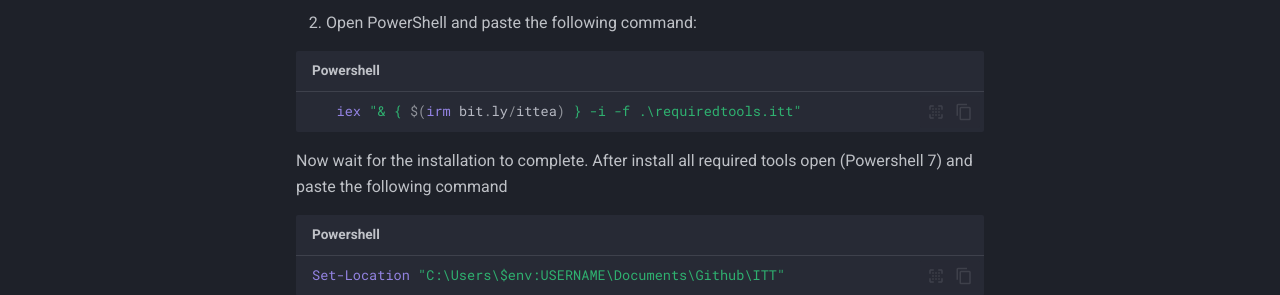
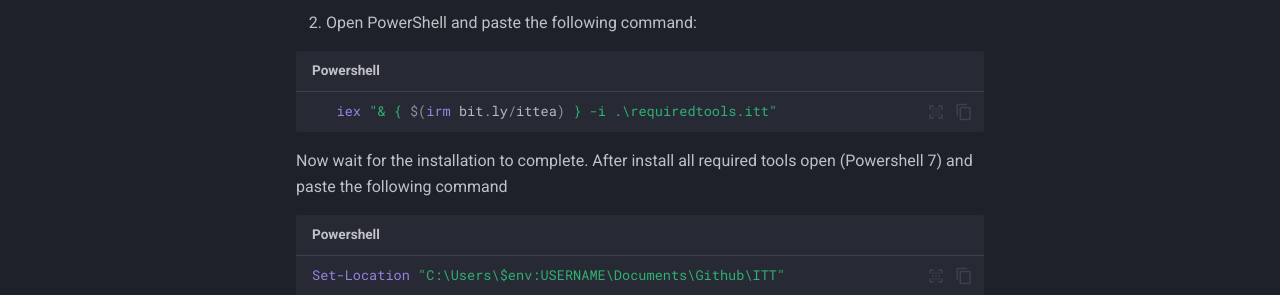
Before and after one commit to ittdocs/docs, an MkDocs documentation site: the page built from docs/Contribute/index.md, in a window 1280 px wide and 998 px high. Shown: the part 480-775 px from the top of the window. Built offline with MkDocs 1.6.1 and Material for MkDocs 9.7.7, drawn with Linux system fonts in a browser that asks for light colours.

````diff
--- a/docs/Contribute/index.md
+++ b/docs/Contribute/index.md
@@ -14,7 +14,7 @@ Quick install required tools Using ITT:
 2. Open PowerShell and paste the following command:
 
 ```Powershell title="Powershell"
-   iex "& { $(irm bit.ly/ittea) } -i -f .\requiredtools.itt"
+   iex "& { $(irm bit.ly/ittea) } -i .\requiredtools.itt"
 ```
 
 Now wait for the installation to complete.
````
